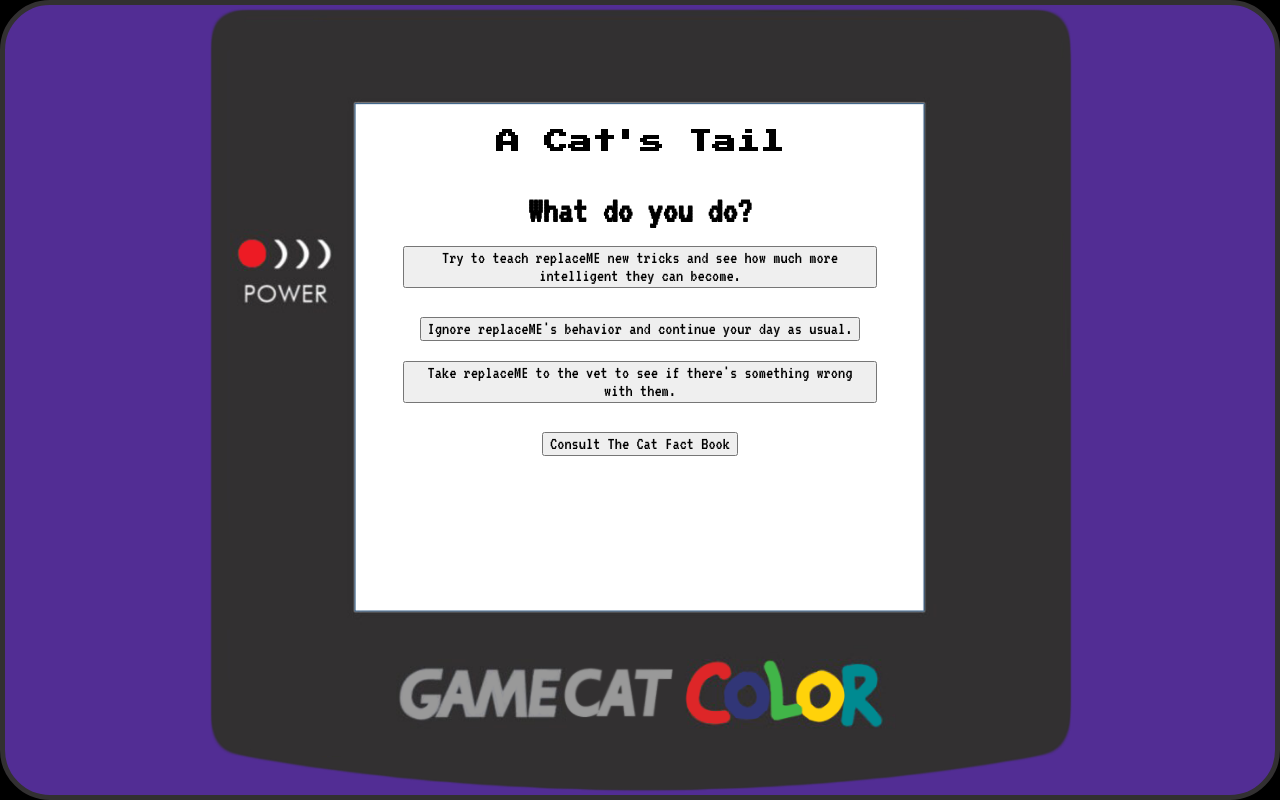
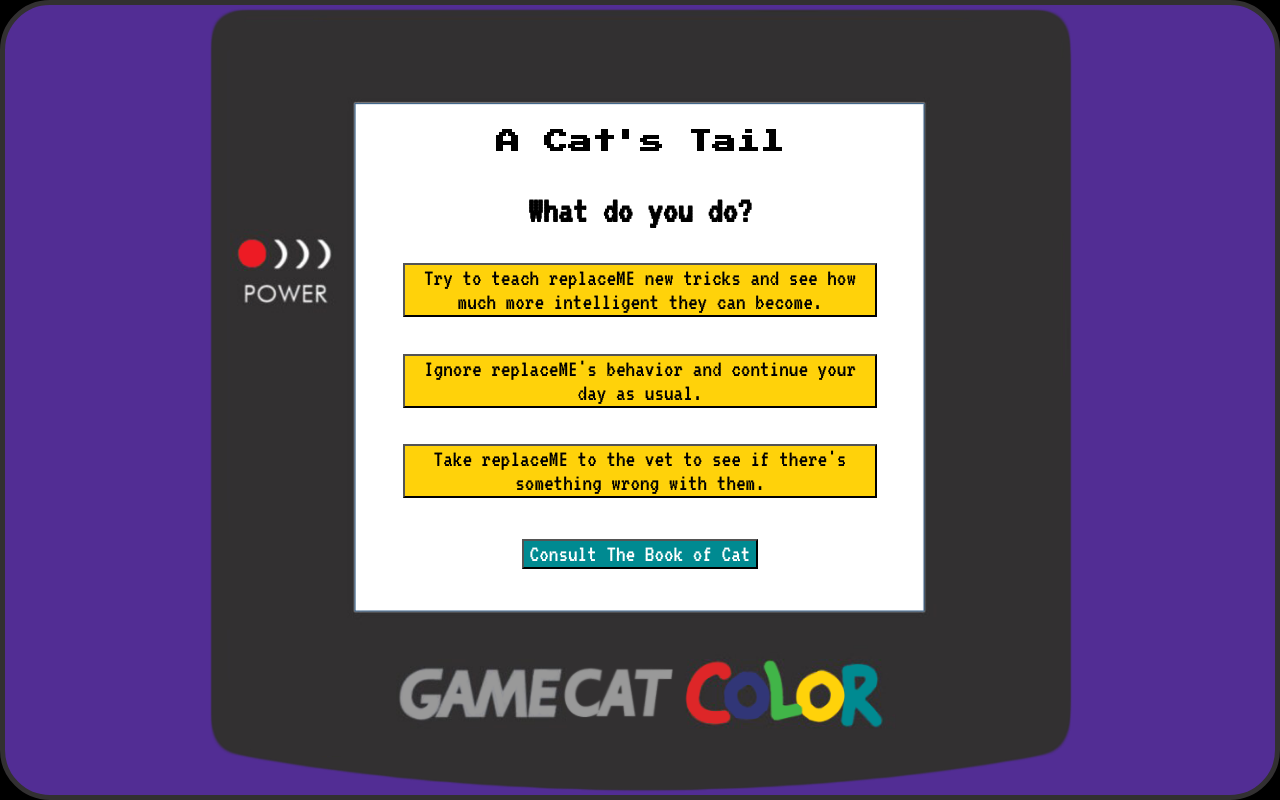
Before and after one commit to qrispi/a-cats-tail, a React (Create React App) app: page /story/1/choices in a window 1280 px wide. Built offline with nearby package versions, Linux system fonts and the light colour scheme.

Commit message:
Change choice button text sizing, background colors and spacing

```diff
--- a/src/components/Choices/Choices.css
+++ b/src/components/Choices/Choices.css
@@ -3,9 +3,14 @@
   display: flex;
   flex-direction: column;
   justify-content: space-evenly;
-  height: 250px;
+  height: 380px;
 }
 
-.choice-btns-container button {
-  font-size: 18px;
+.book-button {
+  background-color: #008A91;
+  color: white;
 }
+
+.choice-button {
+  background-color: #FFD20A;
+}
--- a/src/components/Choices/Choices.js
+++ b/src/components/Choices/Choices.js
@@ -18,25 +18,25 @@ function Choices() {
       <div className="choice-btns-container">
         <NavLink to={`/story/${dayNum + 1}/result/good`}>
           <button
-            id="goodButton"
+            className="choice-button"
             onClick={() => dispatch(incrementCatMorality())}
           >
             {story[dayNum].goodChoice}
           </button>
         </NavLink>
         <NavLink to={`/story/${dayNum + 1}/result/neutral`}>
-          <button id="neutralButton">{story[dayNum].neutralChoice}</button>
+          <button className="choice-button">{story[dayNum].neutralChoice}</button>
         </NavLink>
         <NavLink to={`/story/${dayNum + 1}/result/evil`}>
           <button
-            id="evilButton"
+            className="choice-button"
             onClick={() => dispatch(decrementCatMorality())}
           >
             {story[dayNum].evilChoice}
           </button>
         </NavLink>
         <NavLink to="/book">
-          <button>Consult The Cat Fact Book</button>
+          <button className="book-button">Consult The Book of Cat</button>
         </NavLink>
       </div>
     </>
```
